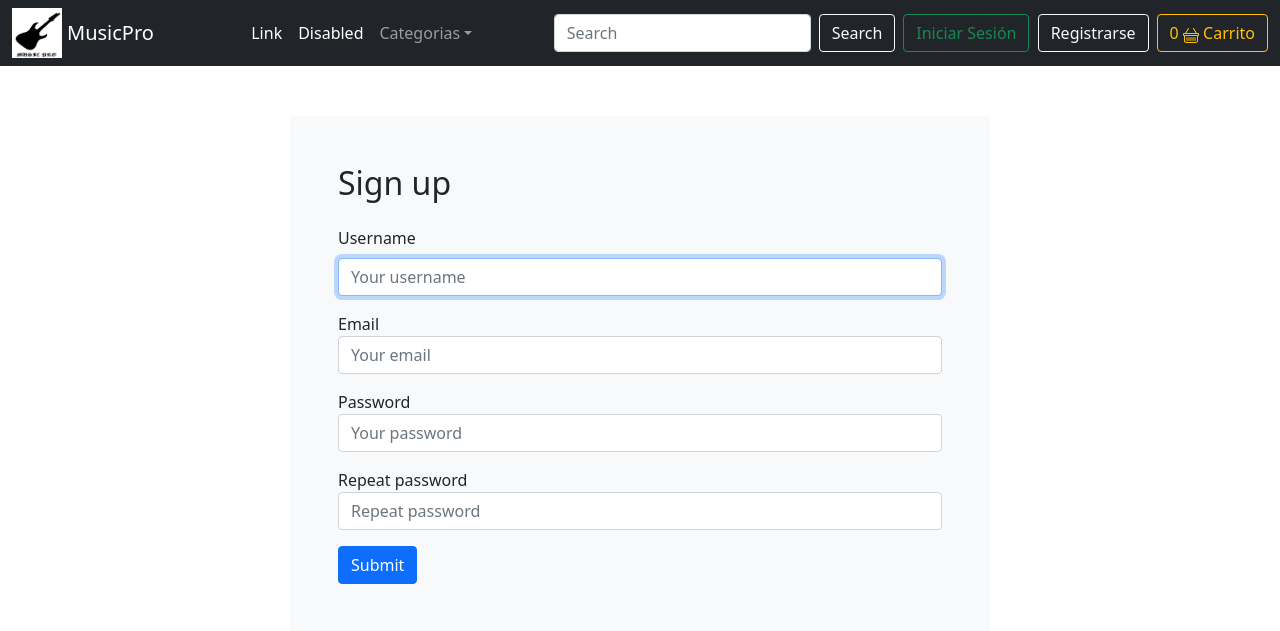
After one commit to hugotoroz/musicpro, a Django app: page /cuenta/signup/ in a window 1280 px wide. The commit adds this page. Shown: the top 631 px of the page. Run offline with Django 4.2, Linux system fonts and the light colour scheme; data that the repository does not hold is empty.

Commit message:
first commit

```diff
--- a/musicpro/api/serializers.py
+++ b/musicpro/api/serializers.py
@@ -1,5 +1,6 @@
 from rest_framework import serializers
 from core.models import Usuario, Rol, Permiso
+from django.contrib.auth.models import User
 class UsuarioSerializer(serializers.ModelSerializer):
     class Meta:
         model = Usuario
@@ -17,3 +18,8 @@ class PermisosSerializer(serializers.ModelSerializer):
         model = Permiso
         fields = ['id_permiso','nombre_permiso']
         read_only_fields = ('id_permiso',)
+
+class UserSerializer(serializers.ModelSerializer):
+    class Meta:
+        model = User
+        fields = ['id', 'username', 'email']
--- a/musicpro/api/urls.py
+++ b/musicpro/api/urls.py
@@ -1,8 +1,10 @@
 from django.urls import path
 from rest_framework import routers
-from .api import UsuarioViewSet,RolViewSet,PermisoViewSet
+from .api import UsuarioViewSet,RolViewSet,PermisoViewSet, UserViewSet
+from .views import UserSerializer
 router= routers.DefaultRouter()
 router.register('lista_users',UsuarioViewSet,'lista_users')
 router.register('lista_roles',RolViewSet,'lista_roles')
 router.register('lista_permisos',PermisoViewSet,'lista_permisos')
+router.register('user_list',UserViewSet,'user_list')
 urlpatterns = router.urls
--- a/musicpro/cuenta/forms.py
+++ b/musicpro/cuenta/forms.py
@@ -12,3 +12,34 @@ class LoginForm(AuthenticationForm):
         'class': 'form-control',
         'type': 'password',
     }))
+
+class SignUpForm(UserCreationForm):
+    class Meta:
+        model = User
+        fields = ('username', 'email','password1','password2')
+
+    username = forms.CharField(widget=forms.TextInput(attrs={
+        'placeholder': "Your username",
+        'class': 'form-control',
+    }))
+
+    email = forms.CharField(widget=forms.TextInput(attrs={
+        'placeholder': "Your email",
+        'class': 'form-control',
+    }))
+    password1 = forms.CharField(widget=forms.TextInput(attrs={
+        'placeholder': "Your password",
+        'class': 'form-control',
+        'type': 'password',
+    }))
+    password2 = forms.CharField(widget=forms.TextInput(attrs={
+        'placeholder': "Repeat password",
+        'class': 'form-control',
+        'type': 'password',
+    }))
+
+    def clean_email(self):
+        email = self.cleaned_data['email']
+        if User.objects.filter(email=email).exists():
+            raise forms.ValidationError("This email has already been registered.")
+        return email
--- a/musicpro/cuenta/urls.py
+++ b/musicpro/cuenta/urls.py
@@ -10,5 +10,6 @@ urlpatterns = [
     path('login/', auth_views.LoginView.as_view(
     template_name='cuenta/login.html',authentication_form=LoginForm), name='login'),
     path('logout/', views.logout_view, name='logout'),
-    path('dashboard/', views.dashboard, name='dashboard')
+    path('dashboard/', views.dashboard, name='dashboard'),
+    path('signup/', views.signup, name='signup'),
 ]
--- a/musicpro/cuenta/views.py
+++ b/musicpro/cuenta/views.py
@@ -1,5 +1,6 @@
 from django.shortcuts import redirect, render
 from django.contrib.auth import logout
+from .forms import SignUpForm
 from order.views import user_orders
 from django.contrib.auth.decorators import login_required
 
@@ -7,6 +8,22 @@ def logout_view(request):
     logout(request)
     return redirect('../../cuenta/login')
 
+def signup(request):
+    if request.method == 'POST':
+        form = SignUpForm(request.POST)
+
+        if form.is_valid():
+
+            form.save()
+            return redirect('../../cuenta/login')
+
+    else:
+        form = SignUpForm()
+
+    return render(request, 'cuenta/signup.html',{
+        'form': form,
+    })
+
 @login_required
 def dashboard(request):
     order = user_orders(request)
--- a/musicpro/musicpro/settings.py
+++ b/musicpro/musicpro/settings.py
@@ -175,6 +175,10 @@ LOGOUT_REDIRECT_URL = '/'
 PUBLISHABLE_KEY = 'pk_test_51N8dRNDhCox3RGVY1ANKDbVMHf5pKALkRuOAdAssIkYXe5Fa6yxd0PYHTJjTKwQ4iwri616lGnRnq0IQQfDmmAMH005ZVIGUsj'
 SECRET_KEY = 'sk_test_51N8dRNDhCox3RGVYeRbWn9ZjCW7FBwY5DsDBb0LTTdlVSTuGFd69KjhWuoruOXHdghJGWFh4nN7m1alN66ZLn51J00FzhebERf'
 STRIPE_ENDPOINT_SECRET = 'whsec_55fe471ec073d0e19badc0d105dbd2b697b3a23d1d123626546cad66493442ef'
+
+
+#Comando necesario para que stripe se comunique y envíe los datos al views
+
 # stripe listen --forward-to localhost:8000/payment/webhook/
 
 #Basket session id (Coock ie)
--- /dev/null
+++ b/musicpro/templates/cuenta/signup.html
@@ -0,0 +1,46 @@
+{% extends '../store/base.html' %}
+
+{% block title %}
+SignUp
+{% endblock %}
+
+{% block content %}
+    <div class="mx-auto bg-light rounded p-5" style="width: 700px; margin-top: 50px;">
+        <h2 class="mb-4">Sign up</h2>
+        <form method="post" action=".">
+            {% csrf_token %}
+
+
+            <div class="mb-3">
+                <label class="d-block mb-2" for="">Username</label>
+                {{ form.username }}
+            </div>
+            <div class="mb-3">
+                <label class="d-block" for="">Email</label>
+                {{ form.email }}
+            </div>
+            <div class="mb-3">
+                <label class="d-block" for="">Password</label>
+                {{ form.password1 }}
+            </div>
+            <div class="mb-3">
+                <label class="d-block" for="">Repeat password</label>
+                {{ form.password2 }}
+            </div>
+
+            {% if form.errors or form.non_field_errors %}
+            <div class="mb-3 p-2 rounded" style="background-color: rgb(172, 211, 244);">
+                {% for field in form %}
+                {{ field.errors }}
+                {% endfor %}
+
+                {{ form.non_field_errors }}
+            </div>
+            {% endif %}
+
+            <button type="submit" class="btn btn-primary">Submit</button>
+        </form>
+
+
+    </div>
+{% endblock %}
--- a/musicpro/templates/store/base.html
+++ b/musicpro/templates/store/base.html
@@ -18,13 +18,16 @@
               <button class="navbar-toggler" type="button" data-bs-toggle="collapse" data-bs-target="#navbarsExample" aria-controls="navbarsExample08" aria-expanded="false" aria-label="Toggle navigation">
                 <span class="navbar-toggler-icon"></span>
               </button>
+              <div><img src="{% static 'img/MusicPro.png' %}" class="w3-round" alt="Norway" style="height: 50px; width: 50px; margin-right: 5px;"></div>
               <a class="navbar-brand" href="{% url 'store:home' %}">MusicPro</a>
 
               <div class="collapse navbar-collapse justify-content-md-center" id="navbarsExample">
                 <ul class="navbar-nav">
+                  {% if user.is_authenticated %}
                   <li class="nav-item">
                     <a class="nav-link active" aria-current="page" href="{% url 'cuenta:dashboard' %}">Ver pedidos</a>
                   </li>
+                  {% else %} {% endif %}
                   <li class="nav-item">
                     <a class="nav-link active" href="#">Link</a>
                   </li>
@@ -52,12 +55,14 @@
               <div>
                 {% if request.user.is_authenticated %}
                 <a href="{% url 'cuenta:logout' %}" class="btn btn-danger me-2" role="button">Cerrar sesión</a>
+                <span class="me-3" style="color: white">{{ user.username }}</span>
 
                 {% else %}
-                <a href="{% url 'cuenta:login' %}" class="btn btn-success me-2" role="button">Iniciar Sesión</a>
+                <a href="{% url 'cuenta:login' %}" class="btn btn-outline-success me-1" role="button">Iniciar Sesión</a>
+                <a href="{% url 'cuenta:signup' %}" class="btn btn-outline-light me-2" role="button">Registrarse</a>
                 {% endif %}
 
-                <span class="me-3" style="color: white">{{ user.username }}</span>
+
               </div>
                 <div>
                   <a type="button" class="btn btn-outline-warning" href="{% url 'basket:basket_summary' %}">
```
Also changed, not shown: musicpro/api/api.py (+8 -1 lines), musicpro/api/views.py (added, +7 -0 lines), requerimientos.txt (added, +11 -0 lines), musicpro/media/images/SQ-Aff-Strat-CFM_TDeJLvd.png (added), musicpro/order/views.py (line endings or trailing spaces), musicpro/static/img/MusicPro.png (added), 2 other files.
